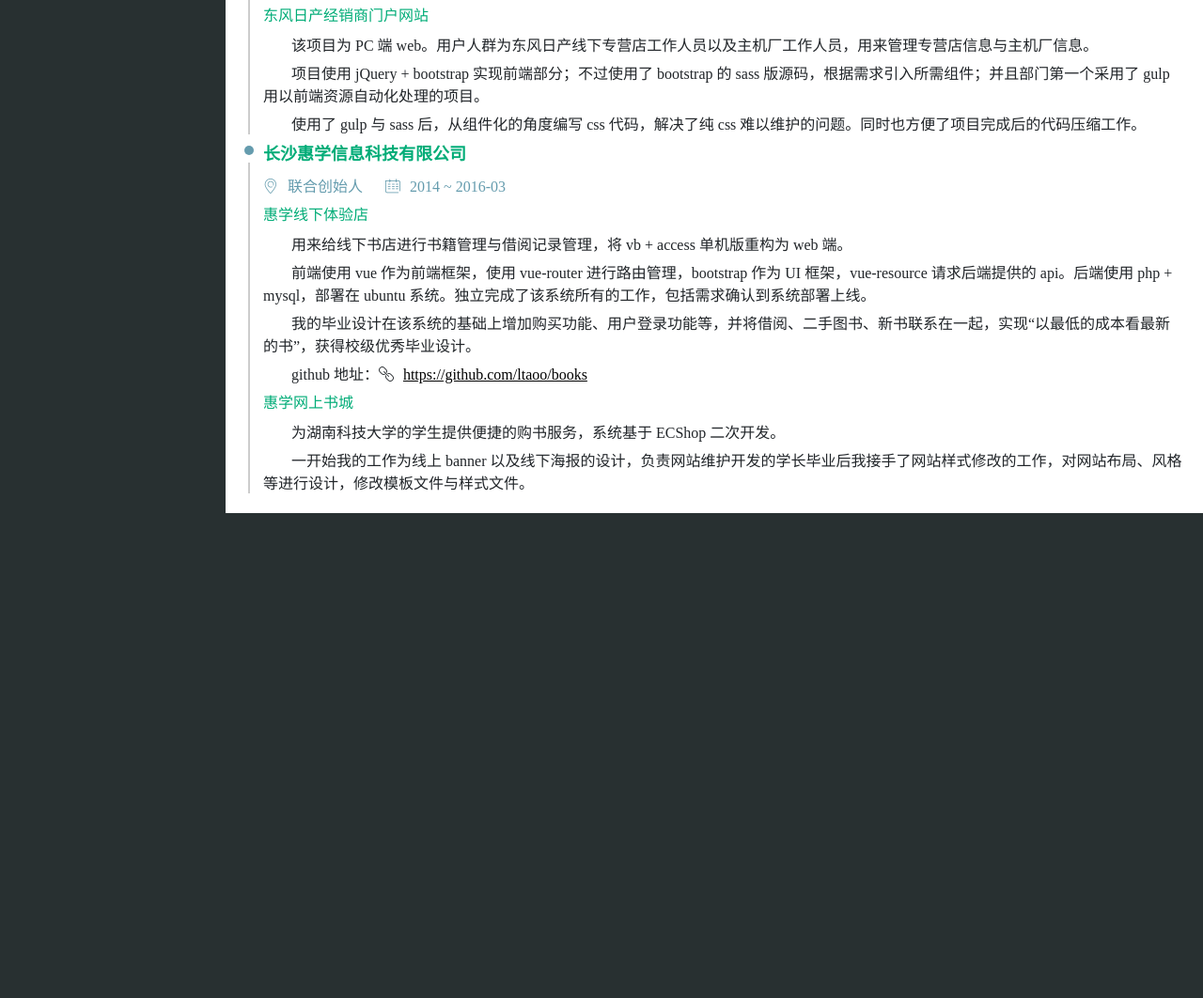
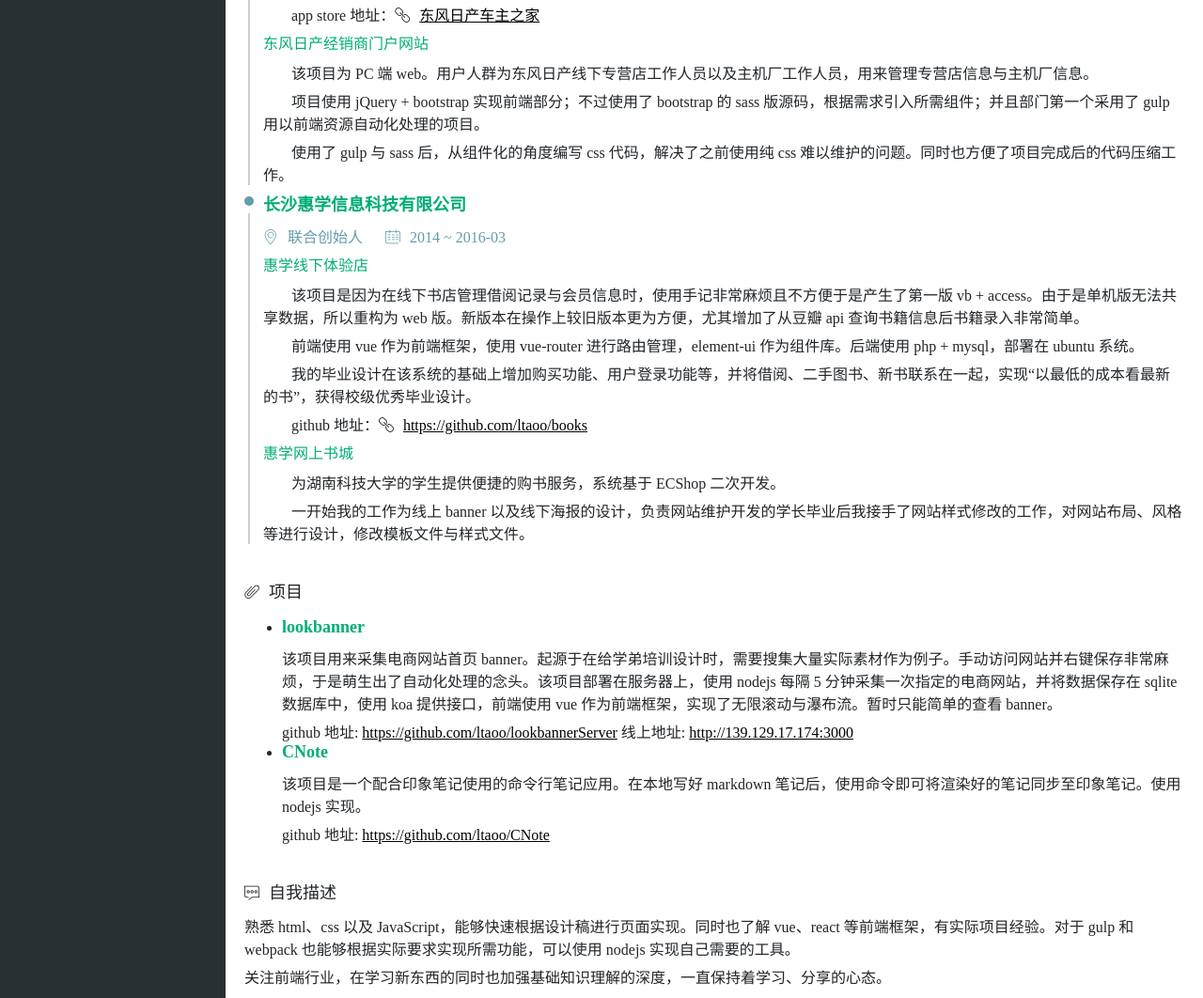
Before and after one commit to ltaoo/resume, a website: page index.html in a window 1280 px wide. Shown: the part 290-1352 px from the top of the page at 94% size. Before the commit the page ends 836 px from the top, so only its background shows below. Drawn offline with Linux system fonts and the light colour scheme.

Commit message:
【增加】项目 lookbanner 以及 Cnote 和个人说明

```diff
--- a/css/main.css
+++ b/css/main.css
@@ -51,19 +51,19 @@
 /* a 链接样式 */
 /* 一个链接 */
 a:link {
-    color: #fff;
+    color: #000;
 }
-/* 已经访问过的 */
+/*已经访问过的 */
 a:visited {
-    color: #fff;
+    color: #000;
 }
-/* 鼠标悬停 */
-a:hover {
+/* 鼠标悬停
+/*a:hover {
 }
-/* 活动 */
-a:active {
+*//* 活动 */
+/*a:active {
 }
-/* 调整 icon 的样式 */
+*//* 调整 icon 的样式 */
 /* a .iconfont { */
     /* text-decoration: none; */
 /* } */
@@ -99,6 +99,12 @@
     float: left;
     width: 240px;
     background-color: rgb(40, 48, 49);
+}
+.info a:link {
+    color: #fff;
+}
+.info a:visited {
+    color: #fff;
 }
 .info__name {
     font-size: 24px;
@@ -209,8 +215,8 @@
     /* } */
 /* } */
 /* 非打印时隐藏二维码 */
-@media not print {
+/* @media not print { */
     .info__qr {
         display: none;
     }
-}
+/* } */
--- a/index.html
+++ b/index.html
@@ -40,10 +40,13 @@
                                 该项目目的是给东风日产车主提供便捷的线上预约服务以及信息查询功能，以及配合行车记录仪进行视频、照片的展示功能。
                             </p>
                             <p class="project__description">
-                                项目上个版本使用 Hybird 开发模式，在项目重构为 React-Native 时参与该项目。负责客户端部分代码的编写，包括通用组件的封装与业务逻辑。同时在项目开发过程中向其他同事分享关于 RN 的优缺点以及基础入门。
+                                项目上个版本使用 Hybird 开发模式，在项目重构为 React-Native 时参与该项目。负责客户端部分代码的编写，包括通用组件的封装与业务逻辑。
                             </p>
                             <p class="project__description">
                                 在使用 React-Native 开发后，页面跳转、列表滑动以及数据加载相比 Hybird 模式在用户体验上更为接近原生应用。使用 redux 作为状态管理方案，使得整体数据便于维护。</p>
+                            <p class="project__description">
+                                app store 地址：<i class="icon iconfont icon-link"></i><a class="github__url" href="https://itunes.apple.com/us/app/%25E4%25B8%259C%25E9%25A3%258E%25E6%2597%25A5%25E4%25BA%25A7%25E8%25BD%25A6%25E4%25B8%25BB%25E4%25B9%258B%25E5%25AE%25B6/id1170980931?l=zh&ls=1&mt=8">东风日产车主之家</a>
+                            </p>
                         <!-- </li> -->
                         <!-- <li> -->
                             <h4 class="project__name">东风日产经销商门户网站</h4>
@@ -54,7 +57,7 @@
                                 项目使用 jQuery + bootstrap 实现前端部分；不过使用了 bootstrap 的 sass 版源码，根据需求引入所需组件；并且部门第一个采用了 gulp 用以前端资源自动化处理的项目。
                             </p>
                             <p class="project__description">
-                                使用了 gulp 与 sass 后，从组件化的角度编写 css 代码，解决了纯 css 难以维护的问题。同时也方便了项目完成后的代码压缩工作。
+                                使用了 gulp 与 sass 后，从组件化的角度编写 css 代码，解决了之前使用纯 css 难以维护的问题。同时也方便了项目完成后的代码压缩工作。
                             </p>
                         <!-- </li> -->
                     <!-- </ul> -->
@@ -64,11 +67,11 @@
                     <p class="project__job"><i class="icon iconfont">&#xe715;</i>联合创始人</p>
                     <time class="project__time"><i class="icon iconfont">&#xe6bf;</i>2014 ~ 2016-03</time>
                     <h4 class="project__name">惠学线下体验店</h4>
-                    <p class="project__description">
-                        用来给线下书店进行书籍管理与借阅记录管理，将 vb + access 单机版重构为 web 端。
+                    <p class = "project__description">
+                        该项目是因为在线下书店管理借阅记录与会员信息时，使用手记非常麻烦且不方便于是产生了第一版 vb + access。由于是单机版无法共享数据，所以重构为 web 版。新版本在操作上较旧版本更为方便，尤其增加了从豆瓣 api 查询书籍信息后书籍录入非常简单。
                     </p>
                     <p class="project__description">
-                        前端使用 vue 作为前端框架，使用 vue-router 进行路由管理，bootstrap 作为 UI 框架，vue-resource 请求后端提供的 api。后端使用 php + mysql，部署在 ubuntu 系统。独立完成了该系统所有的工作，包括需求确认到系统部署上线。
+                        前端使用 vue 作为前端框架，使用 vue-router 进行路由管理，element-ui 作为组件库。后端使用 php + mysql，部署在 ubuntu 系统。
                     </p>
                     <p class="project__description">
                         我的毕业设计在该系统的基础上增加购买功能、用户登录功能等，并将借阅、二手图书、新书联系在一起，实现“以最低的成本看最新的书”，获得校级优秀毕业设计。
@@ -86,10 +89,27 @@
                 </li>
             </ul>
         </section>
-        <!-- <section class="introduce"> -->
-            <!-- <h2 class="title"><i class="icon iconfont">&#xe69b;</i>自我评价</h2> -->
-            <!-- <p>想要开发出自己喜欢使用的产品，并为之努力。</p> -->
-        <!-- </section> -->
+        <section class="introduce">
+            <h2 class="title"><i class="icon iconfont">&#xe6c0;</i>项目</h2>
+            <ul>
+                <li>
+                    <h3>lookbanner</h3>
+                    <p>该项目用来采集电商网站首页 banner。起源于在给学弟培训设计时，需要搜集大量实际素材作为例子。手动访问网站并右键保存非常麻烦，于是萌生出了自动化处理的念头。该项目部署在服务器上，使用 nodejs 每隔 5 分钟采集一次指定的电商网站，并将数据保存在 sqlite 数据库中，使用 koa 提供接口，前端使用 vue 作为前端框架，实现了无限滚动与瀑布流。暂时只能简单的查看 banner。</p>
+                    github 地址: <a href="https://github.com/ltaoo/lookbannerServer">https://github.com/ltaoo/lookbannerServer</a>
+                    线上地址: <a href="http://139.129.17.174:3000">http://139.129.17.174:3000</a>
+                </li>
+                <li>
+                    <h3>CNote</h3>
+                    <p>该项目是一个配合印象笔记使用的命令行笔记应用。在本地写好 markdown 笔记后，使用命令即可将渲染好的笔记同步至印象笔记。使用 nodejs 实现。</p>
+                    github 地址: <a href="https://github.com/ltaoo/CNote">https://github.com/ltaoo/CNote</a>
+                </li>
+            </ul>
+        </section>
+        <section class="introduce">
+            <h2 class="title"><i class="icon iconfont">&#xe69b;</i>自我描述</h2>
+            <p>熟悉 html、css 以及 JavaScript，能够快速根据设计稿进行页面实现。同时也了解 vue、react 等前端框架，有实际项目经验。对于 gulp 和 webpack 也能够根据实际要求实现所需功能，可以使用 nodejs 实现自己需要的工具。</p>
+            <p>关注前端行业，在学习新东西的同时也加强基础知识理解的深度，一直保持着学习、分享的心态。</p>
+        </section>
     </div>
 </body>
 </html>
```
